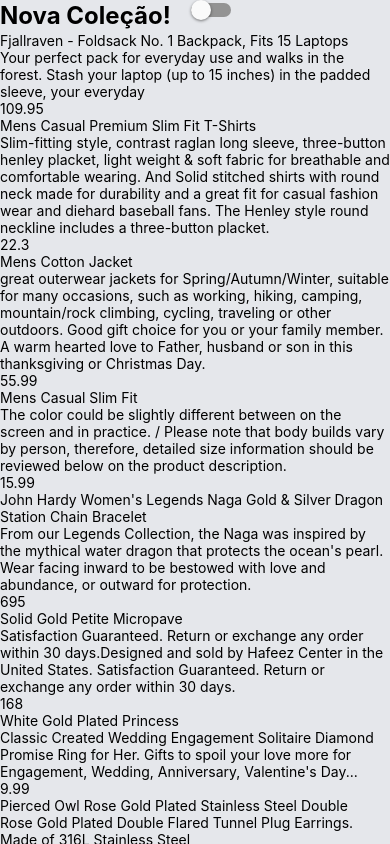
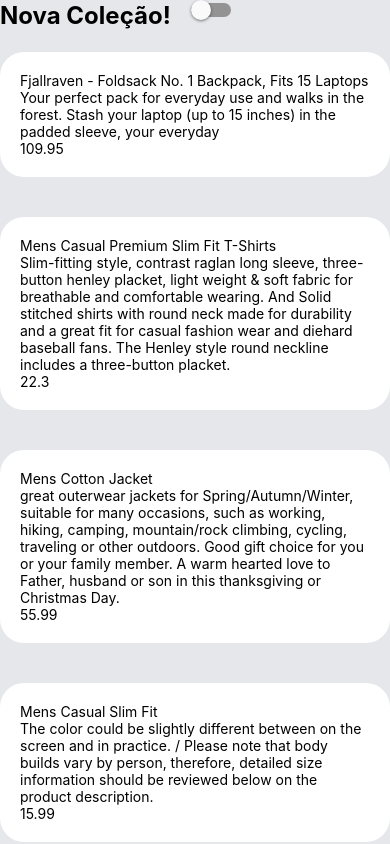
Before and after one commit to JosRafael/Ecommerce-React-Native, a React Native app: screen / in a window 390 px wide. Built offline with nearby package versions, Linux system fonts and the light colour scheme.

Commit message:
estilizando product

```diff
--- a/components/ProductCard.js
+++ b/components/ProductCard.js
@@ -20,7 +20,7 @@
   const [count, setCount] = React.useState(1);
   const { ColorScheme } = useColorScheme;
   return (
-    <View>
+    <View className="w-full bg-white dark:bg-gray-50/10 rounded-3xl p-5 my-5">
       <Text>{title}</Text>
       <Text>{description}</Text>
       <Text>{price}</Text>
```
